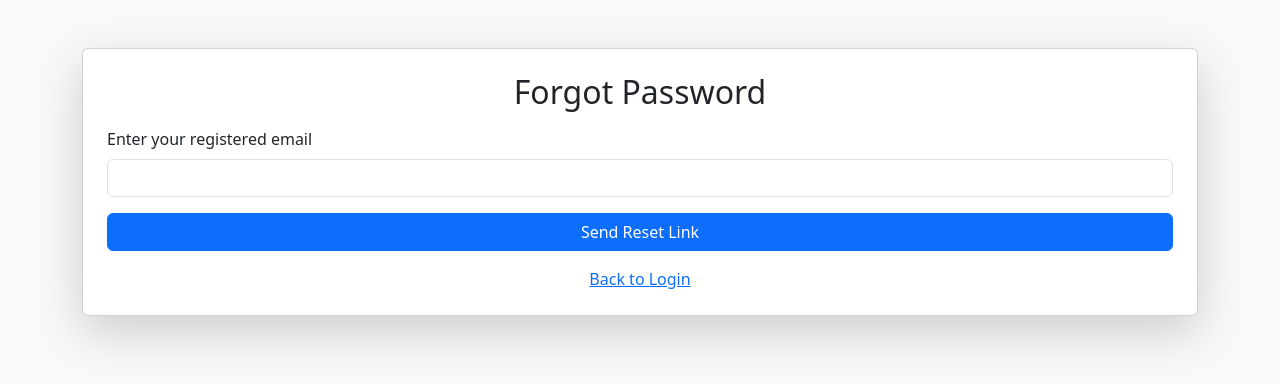
After one commit to umamahesh-07/NotesManagementSystem, a Flask app: page /forgot_password in a window 1280 px wide. The commit adds this page. Shown: the top 384 px of the page. Run offline with Flask 3, Linux system fonts and the light colour scheme.

```diff
--- a/app.py
+++ b/app.py
@@ -1,11 +1,22 @@
 from flask import Flask, render_template, request, redirect, session, flash, url_for
 import mysql.connector
+from flask_mail import Mail, Message
+from itsdangerous import URLSafeTimedSerializer, SignatureExpired
 from werkzeug.security import generate_password_hash, check_password_hash
 from itsdangerous import URLSafeTimedSerializer
 from datetime import timedelta
 
 app = Flask(__name__)
 app.secret_key = "myverysecretkey"
+
+app.config['MAIL_SERVER'] = 'smtp.gmail.com'
+app.config['MAIL_PORT'] = 587
+app.config['MAIL_USE_TLS'] = True
+app.config['MAIL_USERNAME'] = 'umamaheshadepu75@gmail.com'
+app.config['MAIL_PASSWORD'] = 'qllb hhqc ldtw rqxm'
+
+mail = Mail(app)
+
 
 
 app.permanent_session_lifetime = timedelta(days=7)
@@ -115,46 +126,50 @@ def logout():
     session.clear()
     flash("Logged out successfully.", "info")
     return redirect('/login')
+@app.route('/forgot_password')
+def forgot_password():
+    return render_template("forgot_password.html")
 
 
+@app.route('/send_reset_link', methods=['POST'])
+def send_reset_link():
+    email = request.form['email']
 
-@app.route('/forgot', methods=['GET', 'POST'])
-def forgot():
-    if request.method == 'POST':
-        email = request.form['email'].strip()
+    conn = get_db_connection()
+    cur = conn.cursor()
+    cur.execute("SELECT * FROM users WHERE email = %s", (email,))
+    user = cur.fetchone()
+    conn.close()
 
-        conn = get_db_connection()
-        cur = conn.cursor(dictionary=True)
-        cur.execute("SELECT * FROM users WHERE email=%s", (email,))
-        user = cur.fetchone()
-        conn.close()
+    if not user:
+        flash("❌ Email not registered!", "danger")
+        return redirect('/forgot_password')
 
-        if not user:
-            flash("Email not registered.", "danger")
-            return redirect('/forgot')
+    token = s.dumps(email, salt='password-reset-salt')
+    link = url_for('reset_password', token=token, _external=True)
 
-        token = s.dumps(email, salt="reset-password")
-        reset_link = url_for('reset_password', token=token, _external=True)
+    msg = Message("Password Reset Request",
+                  sender="umamaheshadepu75@gmail.com",
+                  recipients=[email])
 
-        print("RESET LINK:", reset_link)
+    msg.body = f"Click the link to reset your password:\n\n{link}\n\nThis link expires in 5 minutes."
 
-        flash("Password reset link sent! (Check console in dev mode)", "info")
-        return redirect('/login')
+    mail.send(msg)
 
-    return render_template("forgot.html")
+    flash("✅ Reset link sent to your email!", "success")
+    return redirect('/login')
 
 
-@app.route('/reset/<token>', methods=['GET', 'POST'])
+@app.route('/reset_password/<token>', methods=['GET', 'POST'])
 def reset_password(token):
     try:
-        email = s.loads(token, salt="reset-password", max_age=600)
-    except:
-        flash("Reset link expired or invalid!", "danger")
-        return redirect('/forgot')
+        email = s.loads(token, salt='password-reset-salt', max_age=300)
+    except SignatureExpired:
+        return "❌ Link expired! Please request a new one."
 
     if request.method == 'POST':
-        password = request.form['password']
-        hashed_pw = generate_password_hash(password)
+        new_password = request.form['password']
+        hashed_pw = generate_password_hash(new_password)
 
         conn = get_db_connection()
         cur = conn.cursor()
@@ -162,11 +177,10 @@ def reset_password(token):
         conn.commit()
         conn.close()
 
-        flash("Password reset successfully!", "success")
+        flash("✅ Password reset successful! Please login.", "success")
         return redirect('/login')
 
-    return render_template("reset.html", token=token)
-
+    return render_template("reset_password.html", email=email)
 
 
 @app.route('/dashboard')
--- a/static/style.css
+++ b/static/style.css
@@ -1,5 +1,7 @@
 
 body {
+    display: flex;
+    flex-direction: column;
     margin: 0;
     padding: 0;
     min-height: 100vh;
--- a/templates/contact.html
+++ b/templates/contact.html
@@ -4,7 +4,7 @@
 <h2 class="fw-bold slide-left">Contact Us</h2>
 <p class="mt-2">Have feedback or need help? Send a message.</p>
 
-<div class="card shadow p-4 mt-3 fade-in">
+<div class="card shadow p-4 mt-3 fade-in" style="margin-bottom:280px">
 
     <form>
         <div class="mb-3">
--- /dev/null
+++ b/templates/forgot_password.html
@@ -0,0 +1,35 @@
+<!DOCTYPE html>
+<html lang="en">
+<head>
+    <meta charset="UTF-8">
+    <title>Forgot Password</title>
+    <link href="https://cdn.jsdelivr.net/npm/bootstrap@5.3.0/dist/css/bootstrap.min.css" rel="stylesheet">
+</head>
+<body class="bg-light">
+
+<div class="container mt-5">
+    <div class="card shadow-lg p-4">
+        <h2 class="text-center mb-3">Forgot Password</h2>
+
+        <form action="/send_reset_link" method="POST">
+            <div class="mb-3">
+                <label for="email" class="form-label">Enter your registered email</label>
+                <input type="email" class="form-control" name="email" required>
+            </div>
+            <button type="submit" class="btn btn-primary w-100">Send Reset Link</button>
+        </form>
+
+        <div class="text-center mt-3">
+            <a href="/login">Back to Login</a>
+        </div>
+
+        {% with messages = get_flashed_messages() %}
+          {% if messages %}
+            <div class="alert alert-info mt-3">{{ messages[0] }}</div>
+          {% endif %}
+        {% endwith %}
+    </div>
+</div>
+
+</body>
+</html>
--- a/templates/login.html
+++ b/templates/login.html
@@ -1,7 +1,7 @@
 {% extends "base.html" %}
 {% block content %}
 
-<div class="card shadow p-4 mx-auto fade-in" style="max-width: 450px;">
+<div class="card shadow p-4 mx-auto fade-in" style="max-width: 450px;margin-bottom:400px">
     <h3 class="text-center mb-4 slide-down">Login</h3>
 
     <form method="POST">
@@ -18,7 +18,8 @@
         <button class="btn btn-primary w-100 glow-btn">Login</button>
 
         <div class="mt-3 text-center">
-            <a href="/forgot">Forgot Password?</a>
+           <a href="/forgot_password">Forgot Password?</a>
+
         </div>
     </form>
 </div>
--- a/templates/register.html
+++ b/templates/register.html
@@ -1,7 +1,7 @@
 {% extends "base.html" %}
 {% block content %}
 
-<div class="card shadow p-4 mx-auto fade-in" style="max-width: 450px;">
+<div class="card shadow p-4 mx-auto fade-in" style="max-width: 450px; margin-bottom:400px">
     <h3 class="text-center mb-4 slide-right">Create Account</h3>
 
     <form method="POST">
```
Also changed, not shown: templates/base.html (+12 -11 lines), templates/forgot.html (deleted, +0 -15 lines), templates/reset.html (deleted, +0 -15 lines), templates/reset_password.html (added, +31 -0 lines).
